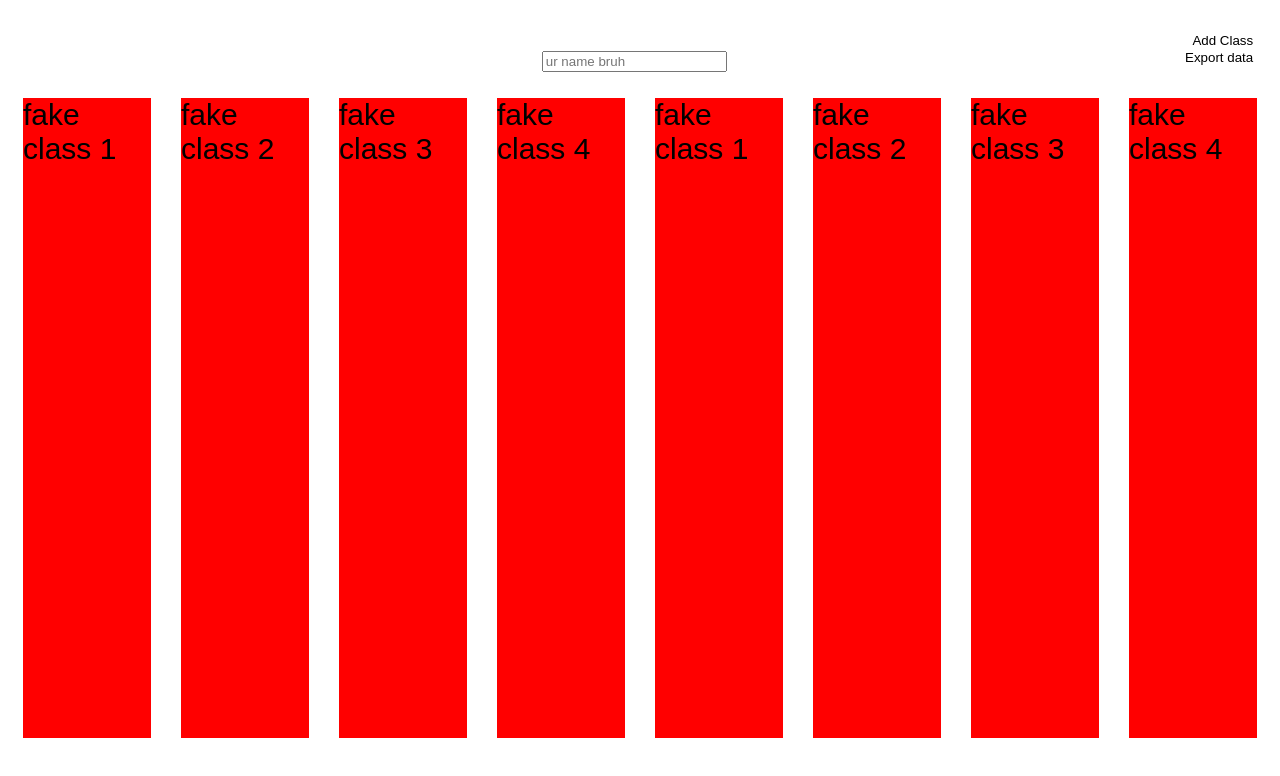
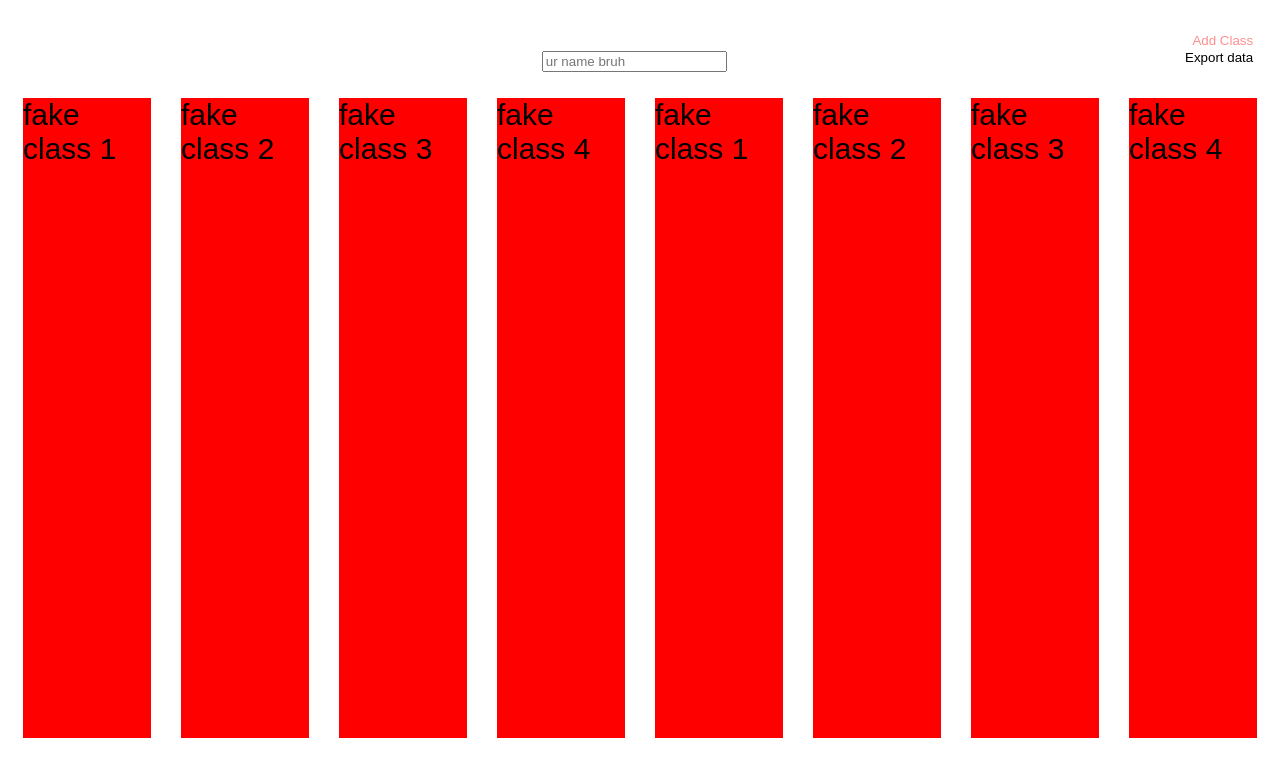
Before and after one commit to ezhang7423/grade-calc, a plain HTML site: page index.html in a window 1280 px wide. In both pictures the pointer is over the button "Add Class". Drawn offline with Linux system fonts and the light colour scheme; a web font is replaced by a local one.

Commit message:
add hover

```diff
--- a/style.css
+++ b/style.css
@@ -13,8 +13,15 @@
 .naked {
   text-decoration: none;
   border: none;
+  /* border-radius: 50%; */
   background: none;
   width: fit-content;
+  outline: none;
+  transition: all 0.5s;
+}
+
+.naked:hover {
+  color: rgb(255, 142, 142);
 }
 .name-container {
   width: 90%;
```
